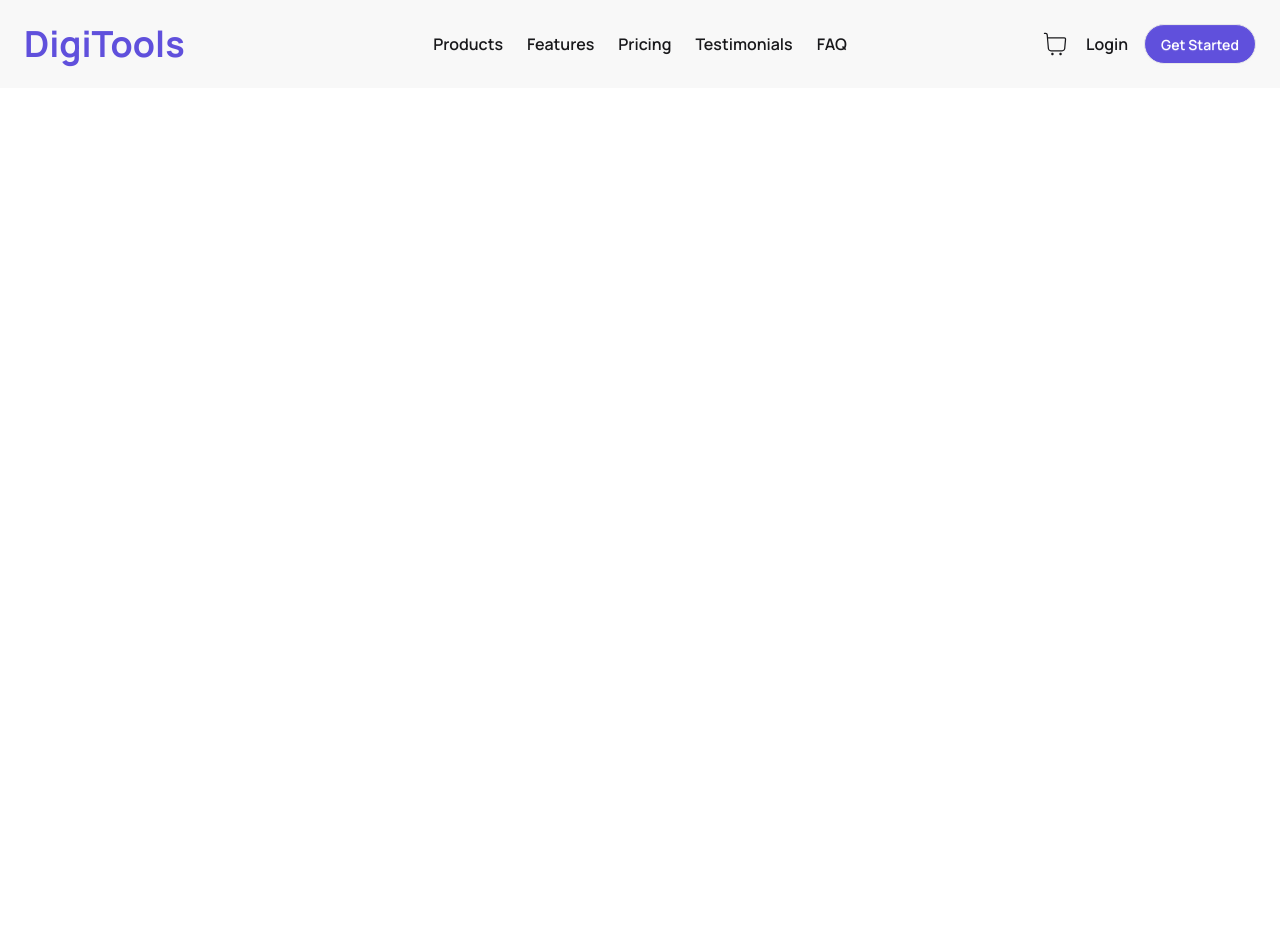
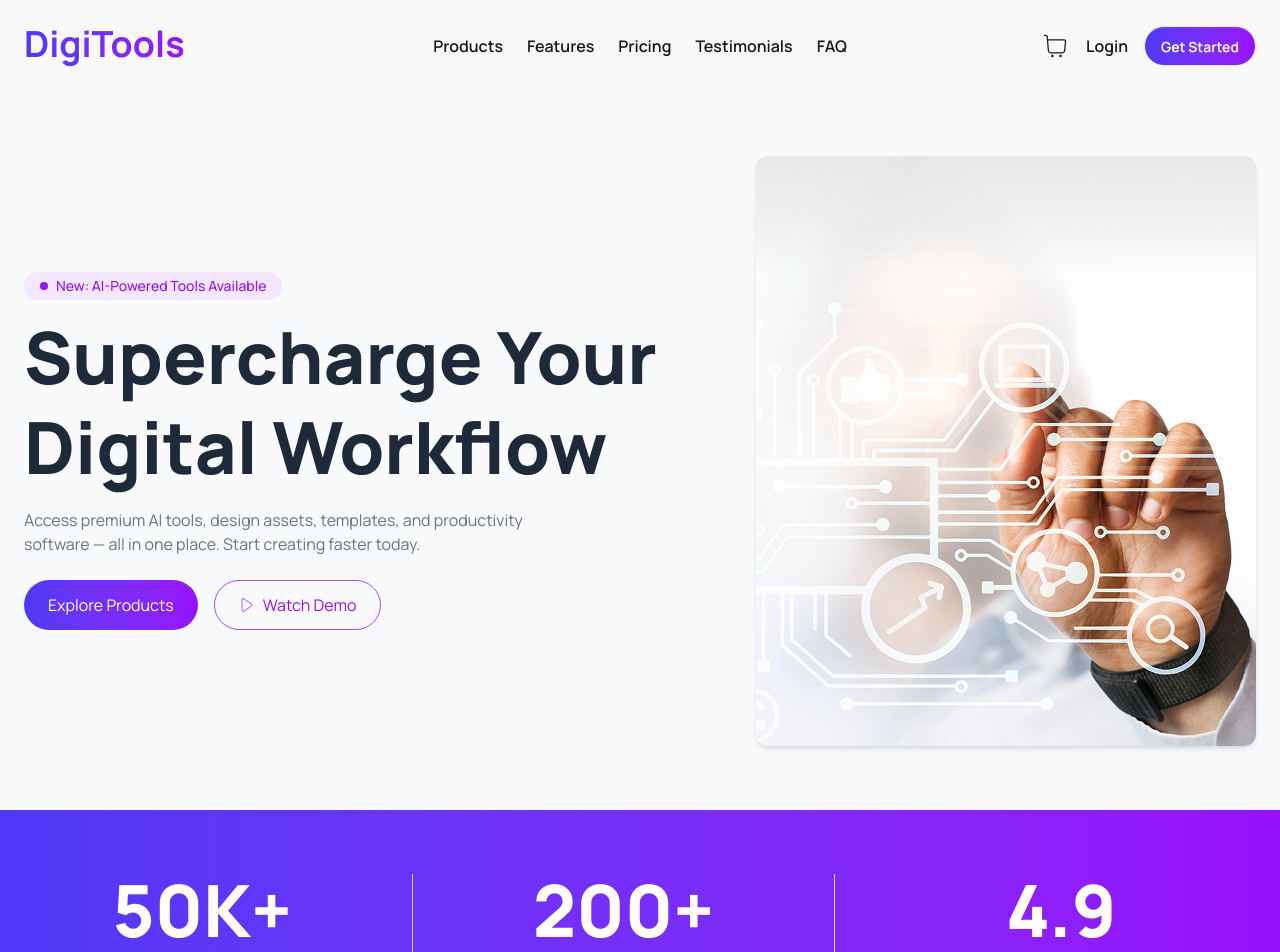
Before and after one commit to Sumaiya2209/Digital-Tools-Buying-Website, a React (Vite) app: page / in a window 1280 px wide. Shown: the top 952 px of the page. Before the commit the page ends 800 px from the top, so only its background shows below. Built offline with nearby package versions, Linux system fonts and the light colour scheme.

Commit message:
Complete Hero and rating section

```diff
--- a/src/App.css
+++ b/src/App.css
@@ -10,3 +10,11 @@ body {
   font-weight: 400;
   font-style: normal;
 }
+
+.status-dot {
+    width: 8px;
+    height: 8px;
+    background-color: #22c55e;
+    border-radius: 50%;
+    box-shadow: 0 0 0 3px rgba(34, 197, 94, 0.2);
+}
--- a/src/App.jsx
+++ b/src/App.jsx
@@ -1,33 +1,15 @@
-
-import { CiShoppingCart } from 'react-icons/ci'
+import Navbar from './Component/Navbar/Navbar';
+import Banner from './Component/Banner/Banner';
+import Information from './Component/Information/Information';
 import './App.css'
 
 function App() {
 
   return (
     <>
-
-      <header className='bg-base-200'>
-        <div className="navbar max-w-7xl mx-auto px-6 py-6">
-          <div className="navbar-start">
-            <h1 className="text-4xl font-bold text-[#6050DC]">DigiTools</h1>
-          </div>
-          <div className="navbar-center flex">
-            <ul className="flex gap-6 px-1 font-semibold items-center">
-              <li><a href="">Products</a></li>
-              <li><a href="">Features</a></li>
-              <li><a href="">Pricing</a></li>
-              <li><a href="">Testimonials</a></li>
-              <li><a href="">FAQ</a></li>
-            </ul>
-          </div>
-          <div className="navbar-end flex items-center gap-4">
-            <CiShoppingCart className='text-3xl'></CiShoppingCart>
-            <a href="" className='font-semibold'>Login</a>
-            <a className="btn bg-[#6050DC] text-white rounded-full">Get Started</a>
-          </div>
-        </div>
-      </header>
+    <Navbar></Navbar>
+    <Banner></Banner>
+    <Information></Information>
 
     </>
   )
--- /dev/null
+++ b/src/Component/Banner/Banner.jsx
@@ -0,0 +1,35 @@
+import React from "react";
+import BannerPic from "../../assets/banner.png";
+import { CiPlay1 } from "react-icons/ci";
+
+const Banner = () => {
+  return (
+    <section className="bg-gray-50 py-16">
+      <div className="max-w-7xl mx-auto px-6 flex justify-between items-center">
+        <div>
+          <div className="inline-flex items-center gap-2 bg-purple-100 text-purple-600 px-4 py-1 rounded-full text-sm font-medium">
+            <div className="w-2 h-2 bg-purple-600 rounded-full"></div>
+            <span>New: AI-Powered Tools Available</span>
+          </div>
+          <h1 className="text-[72px] font-extrabold text-gray-800 mt-3 leading-tight">
+            Supercharge Your <br />Digital Workflow</h1>
+          <p className="text-gray-500 mt-4">Access premium AI tools, design assets, templates, and productivity <br /> software — all in one place. Start creating faster today.</p>
+
+          <div className="flex gap-4 mt-6">
+            <button className="bg-linear-to-r from-indigo-600 to-purple-600 text-white px-6 py-3 rounded-full hover:bg-purple-700 transition">
+              Explore Products </button>
+            <button className="border border-purple-500 text-purple-600 px-6 py-3 rounded-full hover:bg-purple-200 transition flex items-center gap-2"> <CiPlay1 /> Watch Demo
+            </button>
+          </div>
+        </div>
+        <div className="flex justify-end">
+          <img
+            src={BannerPic} alt="AI workflow" className="rounded-xl shadow-md" />
+        </div>
+
+      </div>
+    </section>
+  );
+};
+
+export default Banner;
--- /dev/null
+++ b/src/Component/Information/Information.jsx
@@ -0,0 +1,24 @@
+import React from 'react';
+
+const Information = () => {
+  return (
+    <section className='bg-linear-to-r from-indigo-600 to-purple-600 py-16 text-white'>
+      <div className="max-w-7xl mx-auto px-6 grid grid-cols-3 gap-8 text-center">
+      <div  className='space-y-2 border-r border-gray-300 pr-8'>
+        <h1 className='font-extrabold text-7xl'>50K+</h1>
+        <p className='text-lg'>Active Users</p>
+      </div>
+      <div  className='space-y-2 border-r border-gray-300 pr-8'>
+        <h1 className='font-extrabold text-7xl'>200+</h1>
+        <p className='text-lg'>Premium Tools</p>
+      </div>
+      <div className='space-y-2'>
+        <h1 className='font-extrabold text-7xl'>4.9</h1>
+        <p className='text-lg'>Rating</p>
+      </div>
+    </div>
+    </section>
+  );
+};
+
+export default Information;
--- /dev/null
+++ b/src/Component/Navbar/Navbar.jsx
@@ -0,0 +1,30 @@
+import React from 'react';
+import { CiShoppingCart } from 'react-icons/ci';
+
+const Navbar = () => {
+  return (
+    <div className='bg-base-200'>
+      <div className="navbar max-w-7xl mx-auto px-6 py-6">
+        <div className="navbar-start">
+          <h1 className="text-4xl font-bold pb-1 bg-linear-to-r from-indigo-600 to-purple-600 bg-clip-text text-transparent">DigiTools</h1>
+        </div>
+        <div className="navbar-center flex">
+          <ul className="flex gap-6 px-1 font-semibold items-center">
+            <li><a href="">Products</a></li>
+            <li><a href="">Features</a></li>
+            <li><a href="">Pricing</a></li>
+            <li><a href="">Testimonials</a></li>
+            <li><a href="">FAQ</a></li>
+          </ul>
+        </div>
+        <div className="navbar-end flex items-center gap-4">
+          <CiShoppingCart className='text-3xl'></CiShoppingCart>
+          <a href="" className='font-semibold'>Login</a>
+          <a className="btn bg-linear-to-r from-indigo-600 to-purple-600 text-white rounded-full">Get Started</a>
+        </div>
+      </div>
+    </div>
+  );
+};
+
+export default Navbar;
```
